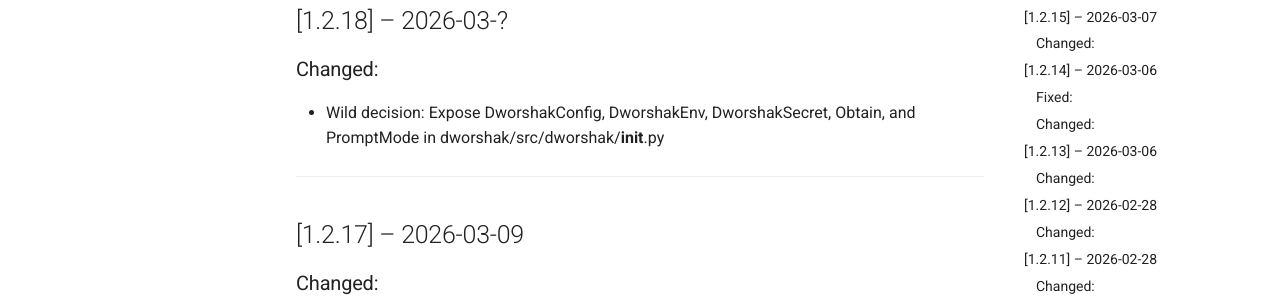
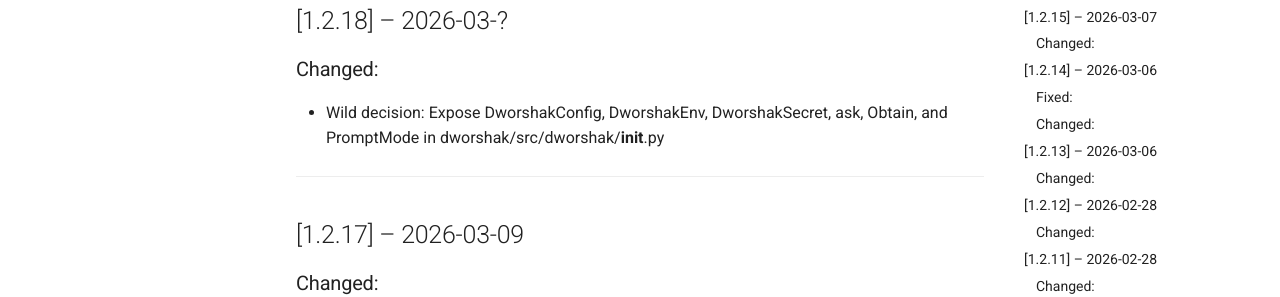
Before and after one commit to City-of-Memphis-Wastewater/dworshak, an MkDocs documentation site: the page built from docs/CHANGELOG.md, in a window 1280 px wide and 900 px high. Shown: the part 358-655 px from the top of the window. Built offline with MkDocs 1.6.1 and Material for MkDocs 9.7.7, drawn with Linux system fonts in a browser that asks for light colours; comment, search, counter and statistics services are not loaded.

Commit message:
tweak changelog to include ask

```diff
--- a/docs/CHANGELOG.md
+++ b/docs/CHANGELOG.md
@@ -8,7 +8,7 @@
 
 ## [1.2.18] – 2026-03-?
 ### Changed:
-- Wild decision: Expose DworshakConfig, DworshakEnv, DworshakSecret, Obtain, and PromptMode in dworshak/src/dworshak/__init__.py
+- Wild decision: Expose DworshakConfig, DworshakEnv, DworshakSecret, ask, Obtain, and PromptMode in dworshak/src/dworshak/__init__.py
 
 ---
 
```
